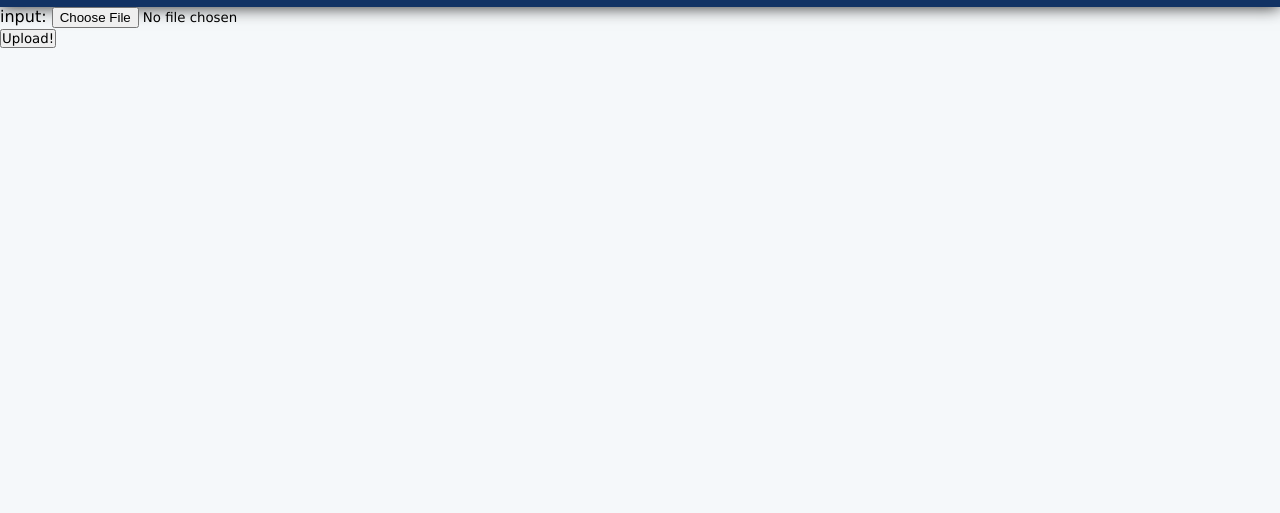
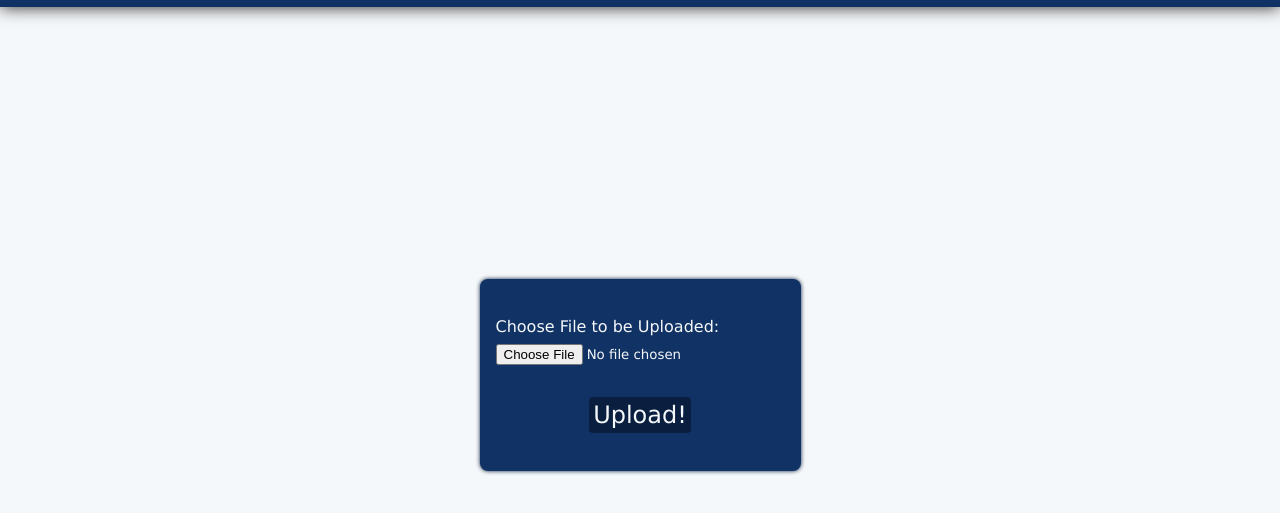
Before and after one commit to HumanChwan/Imgur-gallery, a React app: page /home in a window 1280 px wide. Shown: the part 57-570 px from the top of the page. Built offline with nearby package versions, Linux system fonts and the light colour scheme.

Commit message:
upload styled

```diff
--- a/src/Components/Home/Home.js
+++ b/src/Components/Home/Home.js
@@ -1,6 +1,11 @@
 import React, { useState } from 'react'
 import { useHistory } from 'react-router-dom'
-import { acceptedFormats, isImageType, validFormat } from '../../Util/util'
+import {
+    acceptedFormats,
+    isImageType,
+    setText,
+    validFormat,
+} from '../../Util/util'
 import Loading from '../Loading'
 
 export default function Home() {
@@ -8,6 +13,7 @@ export default function Home() {
     const [inputValue, setInputValue] = useState('')
     const [isImage, setIsImage] = useState(true)
     const history = useHistory()
+    const [status, setStatus] = useState(setText(null))
     const [isLoading, setIsLoading] = useState(false)
 
     async function uploadFile(file) {
@@ -22,7 +28,6 @@ export default function Home() {
 
         const formData = new FormData()
         formData.append(type, file)
-        console.log(file)
 
         const response = await fetch(
             process.env.REACT_APP_BASE_URL + '/' + type,
@@ -35,33 +40,35 @@ export default function Home() {
 
         const parsed = await response.json()
 
-        if (!parsed.success) {
-            // error
-        }
+        setStatus(setText(parsed.success ? 'SUCCESS' : 'FAILED'))
     }
 
-    async function handleSubmit(e) {
+    function handleSubmit(e) {
         e.preventDefault()
         if (files.length === 0) {
-            console.log('error')
+            setStatus(setText('EMPTY'))
+            return
         }
 
         setIsLoading(true)
-        await uploadFile(files[0]).catch((err) => {
-            console.log(err)
-            history.push('/error')
-        })
-        setIsLoading(false)
 
-        setFiles([])
-        setInputValue('')
+        uploadFile(files[0])
+            .then(() => {
+                setIsLoading(false)
+                setFiles([])
+                setInputValue('')
+            })
+            .catch((err) => {
+                console.log(err)
+                history.push('/error')
+            })
     }
 
     function handlePreUpload(e) {
         if (e.target.files.length === 0) return
 
         if (!validFormat(e.target.files[0].type)) {
-            console.log('file type err')
+            setStatus(setText('FILE_ERROR'))
             setFiles([])
             setInputValue('')
             return
@@ -74,11 +81,13 @@ export default function Home() {
     }
 
     return (
-        <div>
+        <div className='hoom-root'>
             {isLoading && <Loading>Uploading...</Loading>}
-            <form>
-                <div>
-                    <label htmlFor='fileInput'> input: </label>{' '}
+            <div className='home'>
+                <form className='home_main'>
+                    <label htmlFor='fileInput' className='home_main_label'>
+                        Choose File to be Uploaded:{' '}
+                    </label>{' '}
                     <input
                         type='file'
                         id='fileInput'
@@ -87,10 +96,23 @@ export default function Home() {
                         files={files}
                         value={inputValue}
                         onChange={handlePreUpload}
+                        className='home_main_input'
                     />
+                    <button onClick={handleSubmit} className='home_main_submit'>
+                        Upload!
+                    </button>
+                </form>
+                {/*
+                    Classes:
+                        home_status_success
+                        home_status_failed
+                        home_status_fileErr
+                        home_status_empty
+                */}
+                <div className={'home_status_bar ' + status[1]}>
+                    {status[0]}
                 </div>
-                <button onClick={handleSubmit}>Upload!</button>
-            </form>
+            </div>
         </div>
     )
 }
--- a/src/SCSS/_gallery.scss
+++ b/src/SCSS/_gallery.scss
@@ -11,6 +11,9 @@
     align-items: center;
     flex-wrap: wrap;
 
+    position: fixed;
+    max-height: calc(100% - 10rem);
+    overflow: auto;
     &_card {
         border-radius: 0.5rem;
         width: 20rem;
--- /dev/null
+++ b/src/SCSS/_home.scss
@@ -0,0 +1,65 @@
+.home {
+    width: 100%;
+    height: calc(100% - 4rem);
+    position: fixed;
+    // background-image: url('../assets/BgHome.jpg');
+    // background-size: cover;
+    display: flex;
+    flex-direction: column;
+    justify-content: center;
+    align-items: center;
+
+    &_main {
+        position: fixed;
+        display: flex;
+        flex-direction: column;
+        align-items: flex-start;
+        justify-content: center;
+        background-color: $blueMain;
+        height: 10rem;
+        border-radius: 0.5rem;
+        box-shadow: 0 0 0.25rem $darkerBlue;
+        padding: 1rem 1rem;
+        color: $homeText;
+        &_label {
+            margin-bottom: 0.5rem;
+        }
+
+        &_input {
+            margin-bottom: 2rem;
+        }
+
+        &_submit {
+            border: none;
+            background: none;
+            padding: 0.25rem;
+            font-size: 1.5rem;
+            border-radius: 0.25rem;
+            color: $homeText;
+            background-color: $darkerBlue;
+            align-self: center;
+
+            &:hover {
+                cursor: pointer;
+                background-color: lighten($darkerBlue, 5%);
+            }
+        }
+    }
+
+    &_status {
+        &_bar {
+            margin-top: 15rem;
+            font-size: 1.75rem;
+        }
+
+        &_success {
+            color: $greenMain;
+        }
+
+        &_failed,
+        &_fileErr,
+        &_empty {
+            color: $redMain;
+        }
+    }
+}
--- a/src/SCSS/_loading.scss
+++ b/src/SCSS/_loading.scss
@@ -1,6 +1,6 @@
 .loading {
     width: 100%;
-    height: calc(100% - 4rem);
+    height: 100%;
     position: relative;
     z-index: 10;
 
@@ -12,6 +12,7 @@
         display: flex;
         flex-direction: column;
         justify-content: center;
+        top: 0;
         align-items: center;
 
         &_circle {
@@ -27,6 +28,7 @@
         &_caption {
             margin-top: 2rem;
             font-size: 1.5rem;
+            font-weight: 800;
             color: $blueMain;
         }
     }
--- a/src/SCSS/_variables.scss
+++ b/src/SCSS/_variables.scss
@@ -2,10 +2,15 @@ $blueMain: rgb(17, 50, 100);
 $darkerBlue: rgb(10, 31, 63);
 $purpleMain: rgb(19, 6, 65);
 $bgColor: rgb(245, 248, 250);
-$muddyBgColor: rgba(215, 221, 224, 0.5);
+$bgColorTr: rgba(17, 50, 100, 0.925);
+$muddyBgColor: rgba(215, 221, 224, 0.7);
+$greenMain: rgb(29, 110, 42);
+$redMain: rgb(138, 0, 0);
 
 $navBgColor: $blueMain;
 $navText: $bgColor;
 
+$homeText: $bgColor;
+
 $cardBgColor: rgb(219, 210, 210);
 $cardText: $bgColor;
--- a/src/SCSS/style.scss
+++ b/src/SCSS/style.scss
@@ -4,3 +4,4 @@
 @import './gallery';
 @import './loading';
 @import './error';
+@import './home';
--- a/src/Util/util.js
+++ b/src/Util/util.js
@@ -11,6 +11,17 @@ export const acceptedFormats = [
     'video/x-ms-wmv',
     'video/mpeg',
 ]
+
+const Status = {
+    SUCCESS: ['File Uploaded Successfully!', 'home_status_success'],
+    FAILED: [
+        "File didn't upload, try again sometime later! :(",
+        'home_status_failed',
+    ],
+    FILE_ERROR: ['Wrong File Type!!', 'home_status_fileErr'],
+    EMPTY: ['No File Selected to Upload!', 'home_status_empty'],
+}
+Object.freeze(Status)
 
 export function validFormat(format) {
     /*
@@ -26,3 +37,13 @@ export function validFormat(format) {
 export function isImageType(fileType) {
     return fileType.substr(0, 6) === 'image/'
 }
+
+export function setText(status) {
+    const returnValue = Status[status]
+
+    if (returnValue === undefined) {
+        return ['', '']
+    }
+
+    return returnValue
+}
```
Also changed, not shown: src/assets/BgHome.jpg (added), 1 other file.
